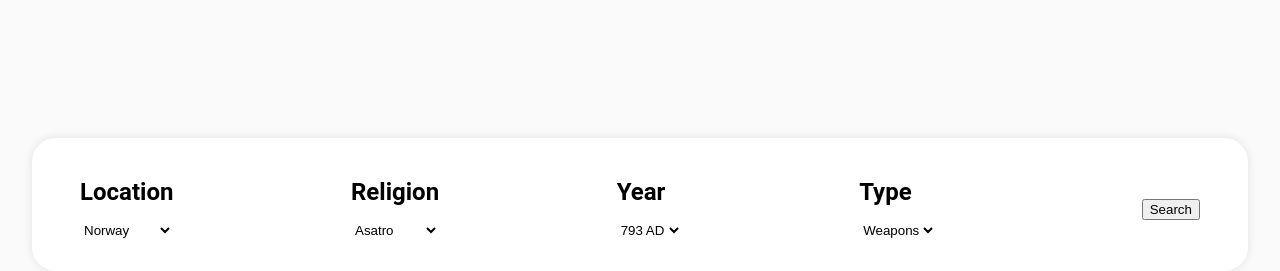
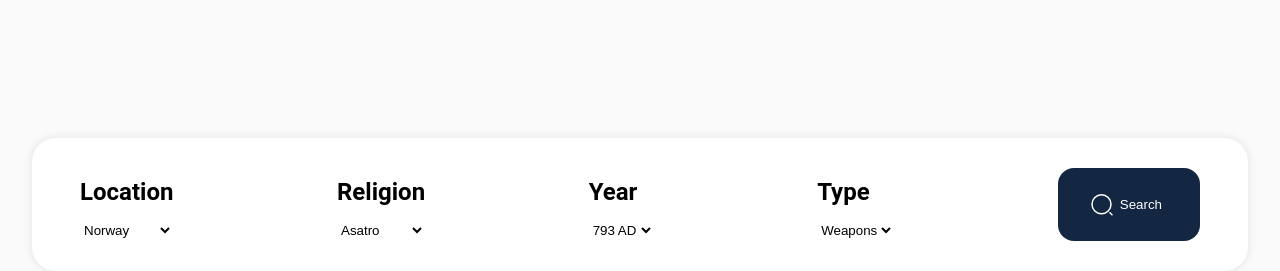
Before and after one commit to MuratOzte/creWin-task, a website: page index.html in a window 1280 px wide. Shown: the part 673-944 px from the top of the page. Drawn offline with Linux system fonts and the light colour scheme.

Commit message:
Update search button styles in main.css

```diff
--- a/styles/search.scss
+++ b/styles/search.scss
@@ -32,4 +32,16 @@
             }
         }
     }
+    .button {
+        background-color: #132742;
+        padding: 1.5rem 2rem;
+        border-radius: 1rem;
+        display: flex;
+        align-items: center;
+        button{
+            border: none;
+            background-color: transparent;
+            color: #ffffff;
+        }
+    }
 }
```
Also changed, not shown: main.css, 1 other file.
